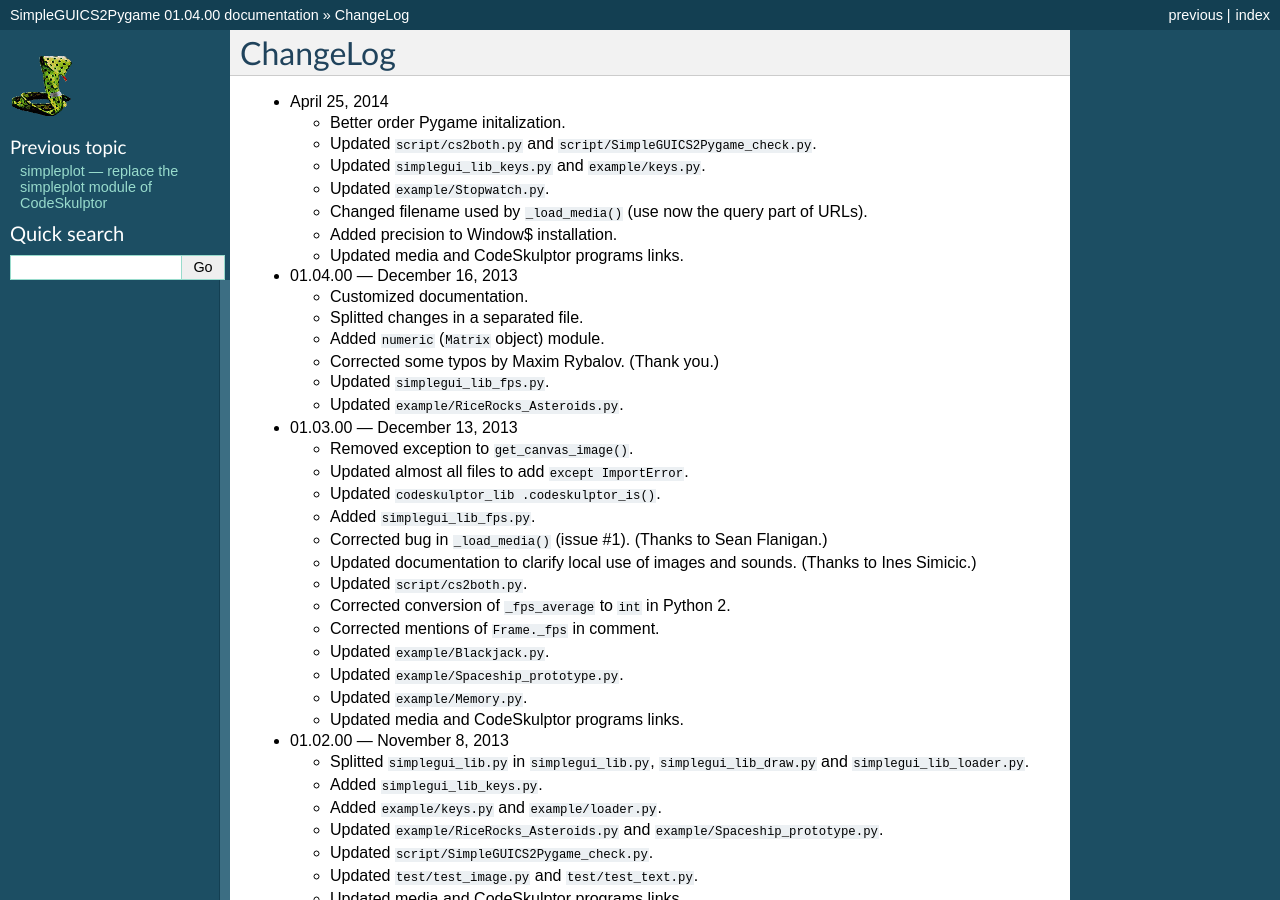
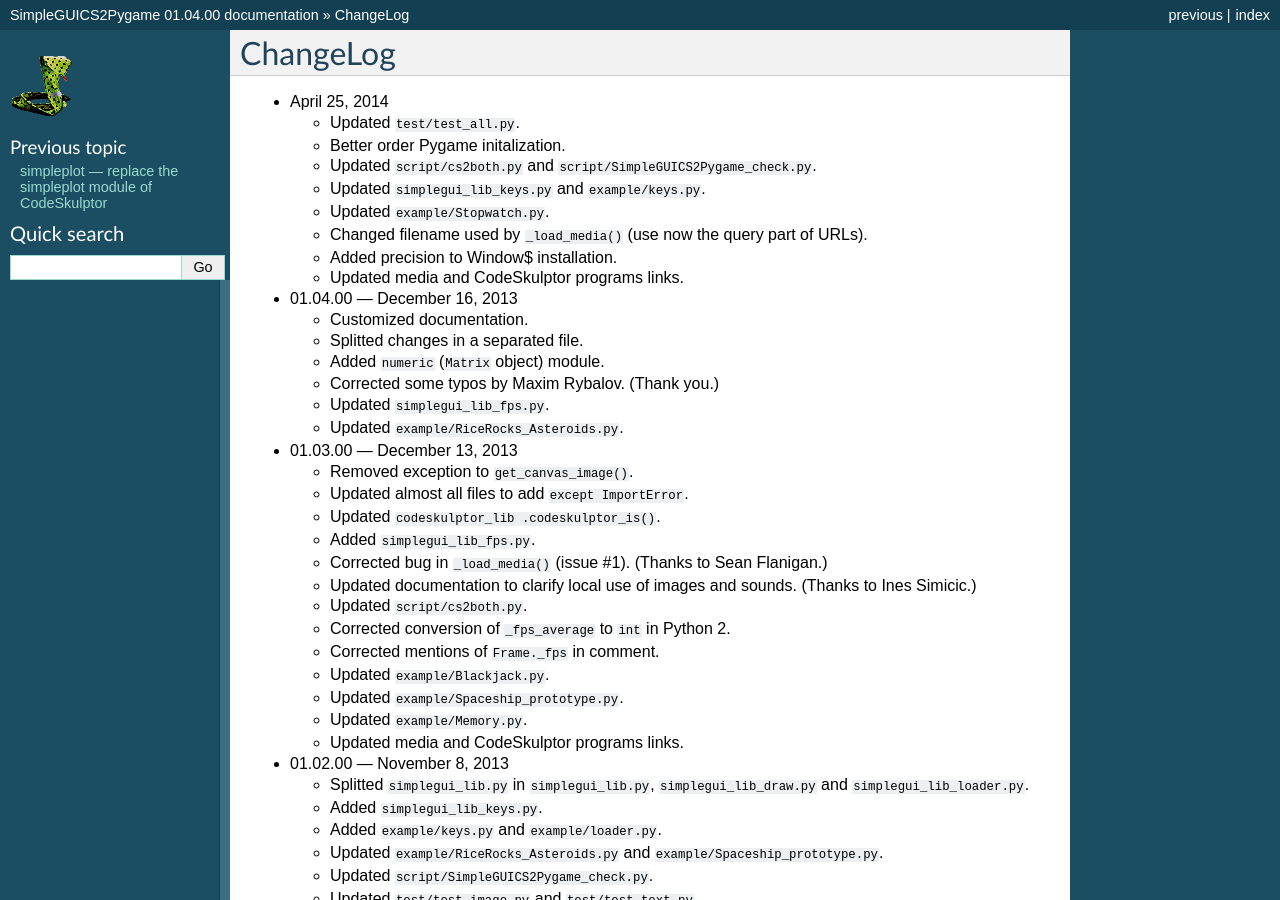
Before and after one commit to rhul-compsoc/SimpleGUICS2Pygame, a Sphinx documentation site: the page built from Sphinx/ChangeLog.rst, in a window 1280 px wide and 900 px high. Built offline with Sphinx 7.4.7, drawn with Linux system fonts in a browser that asks for light colours.

Commit message:
Updated test/test_all.py.

```diff
--- a/README.rst
+++ b/README.rst
@@ -108,6 +108,8 @@
 =======
 * April 25, 2014
 
+  - Updated ``test/test_all.py``.
+
   - Better order Pygame initalization.
   - Updated ``script/cs2both.py`` and ``script/SimpleGUICS2Pygame_check.py``.
 
--- a/Sphinx/ChangeLog.rst
+++ b/Sphinx/ChangeLog.rst
@@ -1,6 +1,8 @@
 ChangeLog
 =========
 * April 25, 2014
+
+  - Updated ``test/test_all.py``.
 
   - Better order Pygame initalization.
   - Updated ``script/cs2both.py`` and ``script/SimpleGUICS2Pygame_check.py``.
```
Also changed, not shown: 1 other file.
